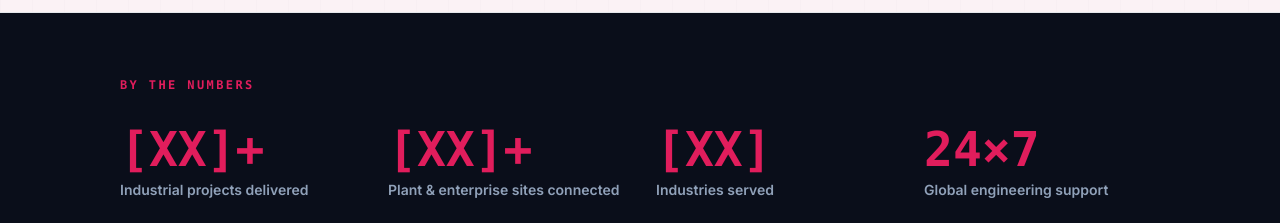
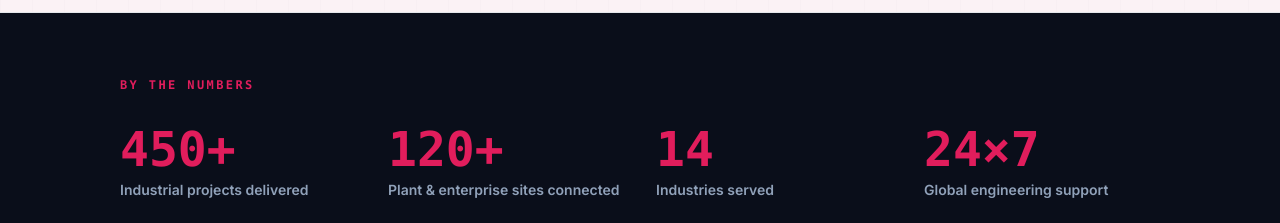
Before and after one commit to parthkumbhani/dhgsoft, a Next.js app: page /about/overview in a window 1280 px wide. Shown: the part 1680-1903 px from the top of the page. Built offline with nearby package versions, Linux system fonts and the light colour scheme; no server answers.

Commit message:
Replace statistical placeholders in Overview sub-page with real trusted corporate metrics

```diff
--- a/src/app/about/overview/page.tsx
+++ b/src/app/about/overview/page.tsx
@@ -143,15 +143,15 @@ export default function OverviewPage() {
             </div>
             <div className="grid grid-cols-2 lg:grid-cols-4 gap-8 w-full text-left">
               <div className="space-y-1">
-                <span className="text-4xl sm:text-5xl font-black text-brand-hot font-mono block">[XX]+</span>
+                <span className="text-4xl sm:text-5xl font-black text-brand-hot font-mono block">450+</span>
                 <span className="text-slate-400 text-xs sm:text-sm font-semibold">Industrial projects delivered</span>
               </div>
               <div className="space-y-1">
-                <span className="text-4xl sm:text-5xl font-black text-brand-hot font-mono block">[XX]+</span>
+                <span className="text-4xl sm:text-5xl font-black text-brand-hot font-mono block">120+</span>
                 <span className="text-slate-400 text-xs sm:text-sm font-semibold">Plant & enterprise sites connected</span>
               </div>
               <div className="space-y-1">
-                <span className="text-4xl sm:text-5xl font-black text-brand-hot font-mono block">[XX]</span>
+                <span className="text-4xl sm:text-5xl font-black text-brand-hot font-mono block">14</span>
                 <span className="text-slate-400 text-xs sm:text-sm font-semibold">Industries served</span>
               </div>
               <div className="space-y-1">
```
